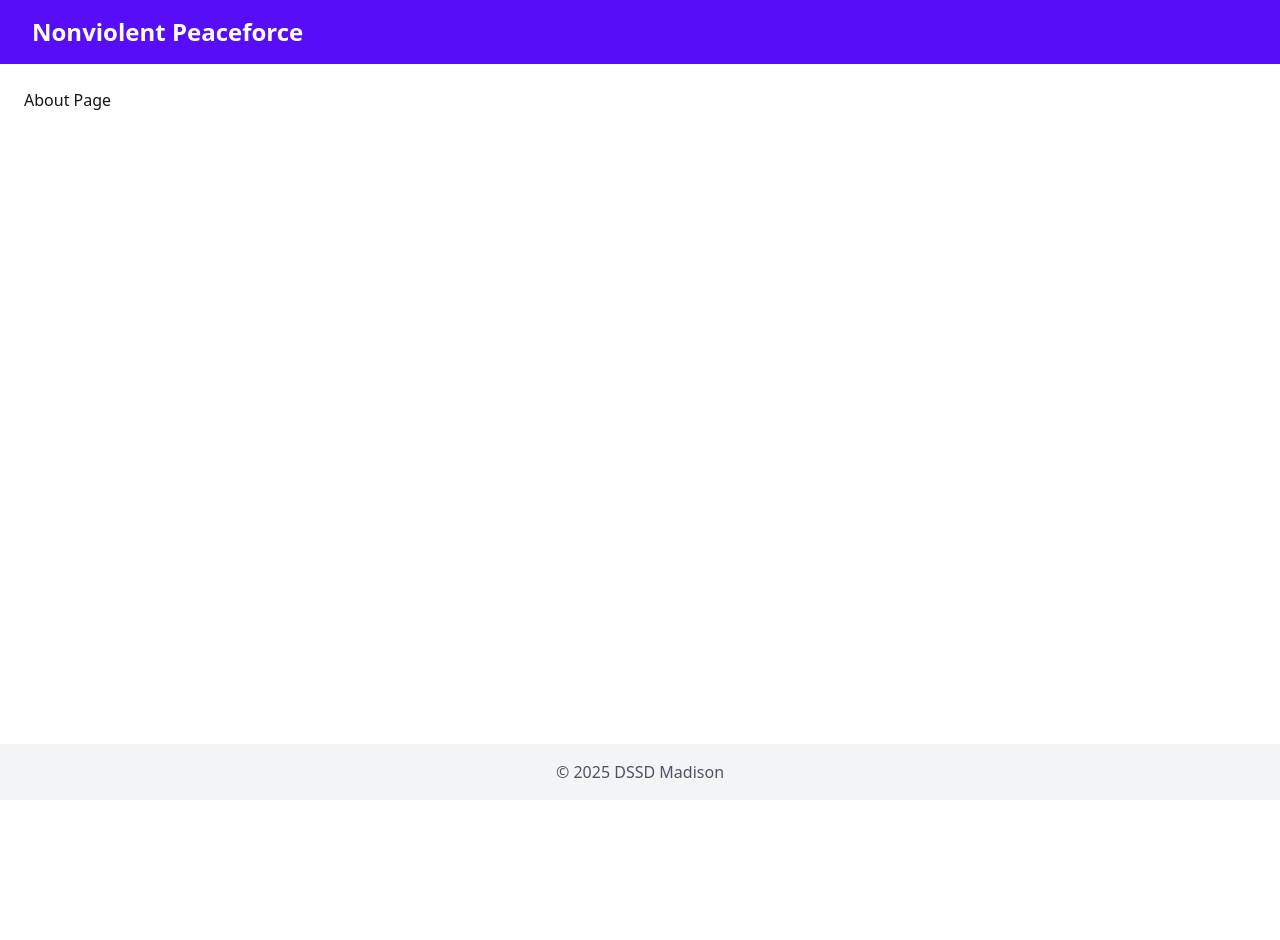
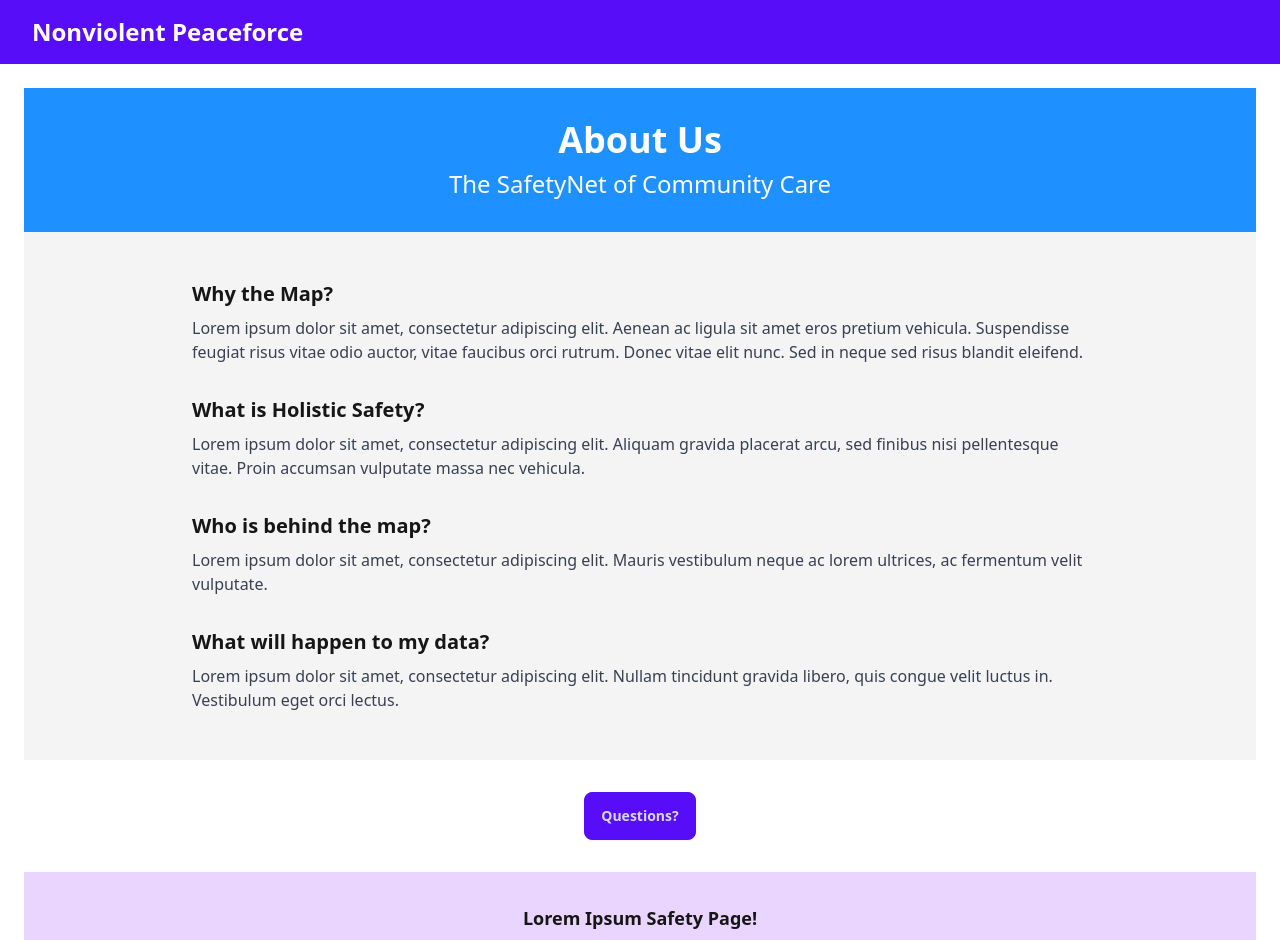
Before and after one commit to cornershopcreative/Nonviolent-Peaceforce, a React (Vite) app in the folder frontend/: page /about in a window 1280 px wide. Shown: the top 940 px of the page. Before the commit the page ends 800 px from the top, so only its background shows below. Built offline with nearby package versions, Linux system fonts and the light colour scheme.

Commit message:
Update About.jsx with new UI changes"

```diff
--- a/frontend/src/pages/About.jsx
+++ b/frontend/src/pages/About.jsx
@@ -1,7 +1,76 @@
+import React from 'react';
+
 const About = () => {
-    return (
-      <div><h1 className="">About Page</h1></div>
-    );
-  };
+  return (
+    <div className="flex flex-col min-h-screen">
 
-  export default About;
+      {/* Top Section / Hero */}
+      <section className="bg-secondary text-white p-8 flex flex-col items-center">
+        <h1 className="text-4xl font-bold mb-2">About Us</h1>
+        <h2 className="text-2xl">The SafetyNet of Community Care</h2>
+      </section>
+
+      {/* Main Content Section */}
+      <section className="bg-bg_grey py-12 px-4">
+        <div className="max-w-4xl mx-auto space-y-8">
+          {/* Why the Map? */}
+          <div>
+            <h3 className="text-xl font-bold mb-2">Why the Map?</h3>
+            <p className="text-gray-700">
+              Lorem ipsum dolor sit amet, consectetur adipiscing elit. Aenean ac
+              ligula sit amet eros pretium vehicula. Suspendisse feugiat risus
+              vitae odio auctor, vitae faucibus orci rutrum. Donec vitae elit
+              nunc. Sed in neque sed risus blandit eleifend.
+            </p>
+          </div>
+
+          {/* What is Holistic Safety? */}
+          <div>
+            <h3 className="text-xl font-bold mb-2">What is Holistic Safety?</h3>
+            <p className="text-gray-700">
+              Lorem ipsum dolor sit amet, consectetur adipiscing elit. Aliquam
+              gravida placerat arcu, sed finibus nisi pellentesque vitae. Proin
+              accumsan vulputate massa nec vehicula.
+            </p>
+          </div>
+
+          {/* Who is behind the map? */}
+          <div>
+            <h3 className="text-xl font-bold mb-2">Who is behind the map?</h3>
+            <p className="text-gray-700">
+              Lorem ipsum dolor sit amet, consectetur adipiscing elit. Mauris
+              vestibulum neque ac lorem ultrices, ac fermentum velit vulputate.
+            </p>
+          </div>
+
+          {/* What will happen to my data? */}
+          <div>
+            <h3 className="text-xl font-bold mb-2">What will happen to my data?</h3>
+            <p className="text-gray-700">
+              Lorem ipsum dolor sit amet, consectetur adipiscing elit. Nullam
+              tincidunt gravida libero, quis congue velit luctus in. Vestibulum
+              eget orci lectus.
+            </p>
+          </div>
+        </div>
+      </section>
+
+      {/* Call to Action / Questions Button */}
+      <section className="py-8 flex justify-center">
+        <button className="btn btn-primary">Questions?</button>
+      </section>
+
+      {/* Footer */}
+      <footer className="bg-purple-200 text-center p-8 mt-auto">
+        <p className="text-lg font-bold mb-1">Lorem Ipsum Safety Page!</p>
+        <p className="mb-2">Contact: email@email.org</p>
+        <p>
+          A project of <span className="font-bold">NP</span> &amp;
+          <span className="font-bold"> DSSD</span>
+        </p>
+      </footer>
+    </div>
+  );
+};
+
+export default About;
```
